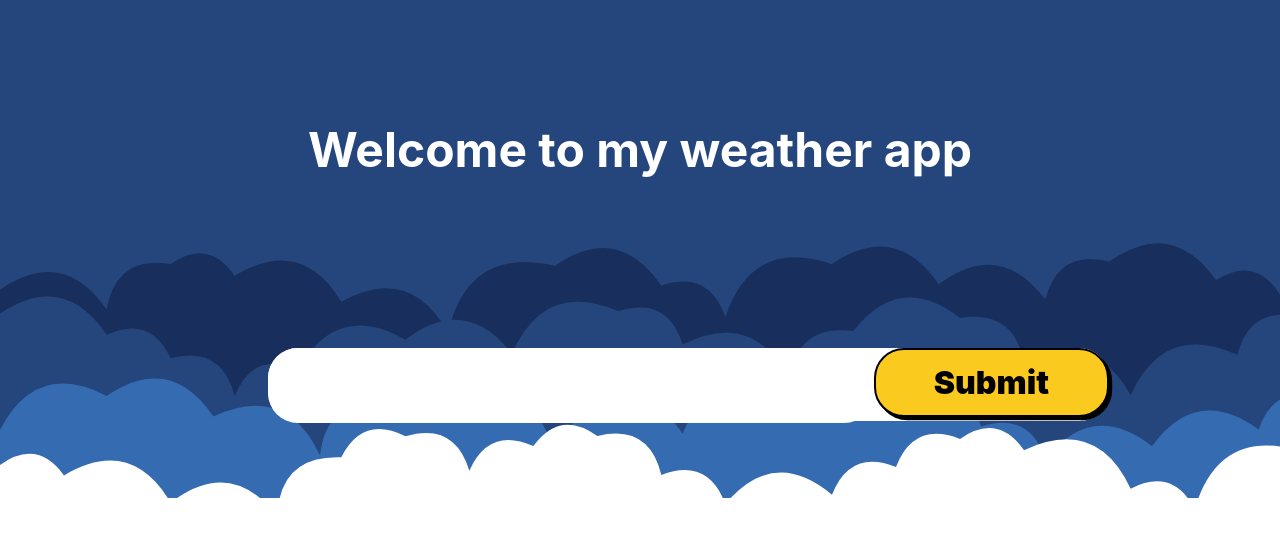
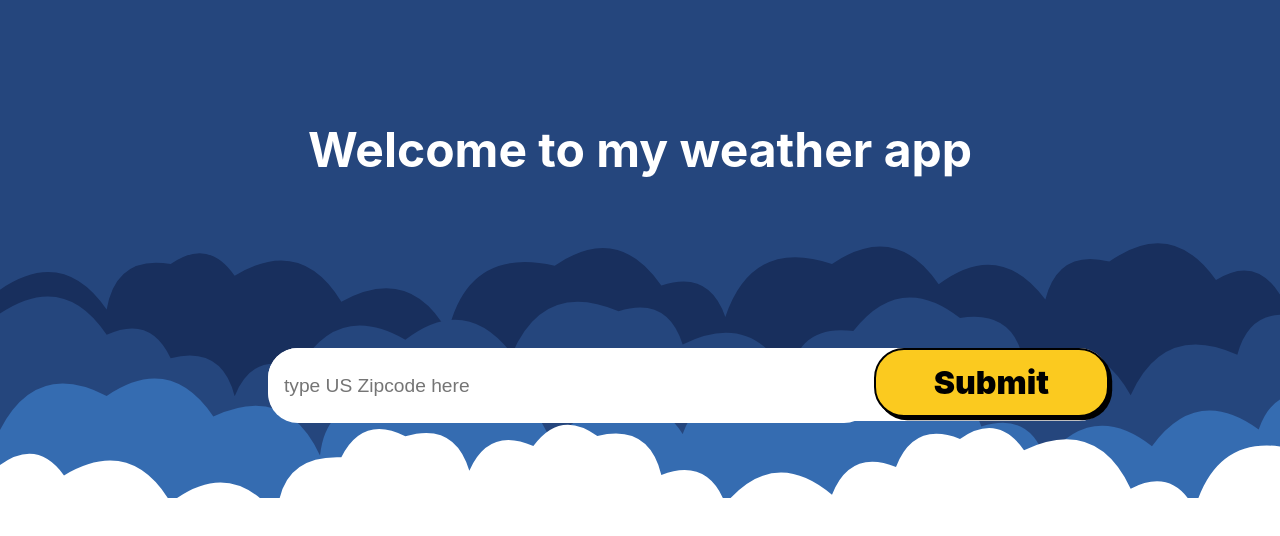
Before and after one commit to nichols20/weather-display, a React (Create React App) app: page /weatherquery in a window 1280 px wide. Shown: the top 536 px of the page. Built offline with nearby package versions, Linux system fonts and the light colour scheme.

Commit message:
added placeholder to searchBar

```diff
--- a/src/components/searchbar.jsx
+++ b/src/components/searchbar.jsx
@@ -4,7 +4,12 @@ class SearchBar extends Component {
   render() {
     return (
       <span className="searchBar">
-        <input type="text" className="weatherSearch" id="weatherSearch" />
+        <input
+          type="text"
+          placeholder="type US Zipcode here"
+          className="weatherSearch"
+          id="weatherSearch"
+        />
         <button
           className="searchButton"
           onClick={() => {
```
